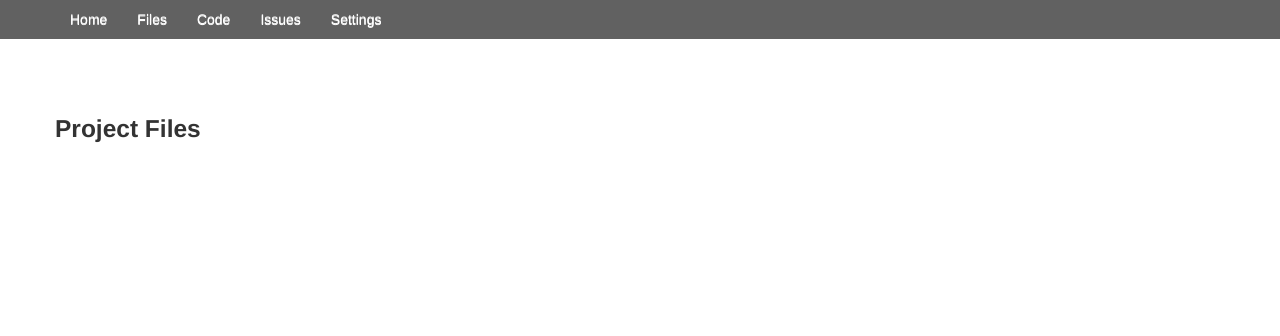
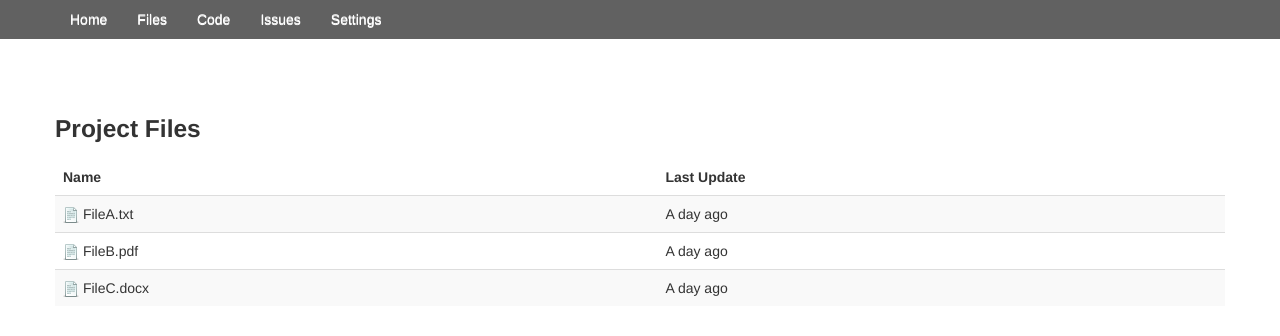
Before and after one commit to basilisk-pm/basilisk, a Django app: page /projects/files/ in a window 1280 px wide. Shown: the part 41-377 px from the top of the page. Run offline with Django 3.2, Linux system fonts and the light colour scheme; the visitor is signed in with stand-in values (Sample User, id 1).

Commit message:
Adding files preview

```diff
--- a/basilisk_pm/templates/project-files.html
+++ b/basilisk_pm/templates/project-files.html
@@ -3,5 +3,36 @@
 {% block container %}
 <div class="container voffset8">
 <h3>Project Files</h3>
+<table class="table table-striped">
+	<thead>
+	  <tr>
+	    <th>
+	      Name
+	    </th>
+	    <th>Last Update</th>
+	  </tr>
+	</thead>
+	  <tr>
+	    <td>
+	      <img alt="File" height="16" src="{{ STATIC_URL }}img/text16.png">
+	      FileA.txt
+	    </td>
+	    <td>A day ago</td>
+	  </tr>
+	  <tr>
+	    <td>
+	      <img alt="File" height="16" src="{{ STATIC_URL }}img/text16.png">
+	      FileB.pdf
+	    </td>
+	    <td>A day ago</td>
+	  </tr>
+	  <tr>
+	    <td>
+	      <img alt="File" height="16" src="{{ STATIC_URL }}img/text16.png">
+	      FileC.docx
+	    </td>
+	    <td>A day ago</td>
+	  </tr>
+      </table>
 </div>
 {% endblock %}
```
